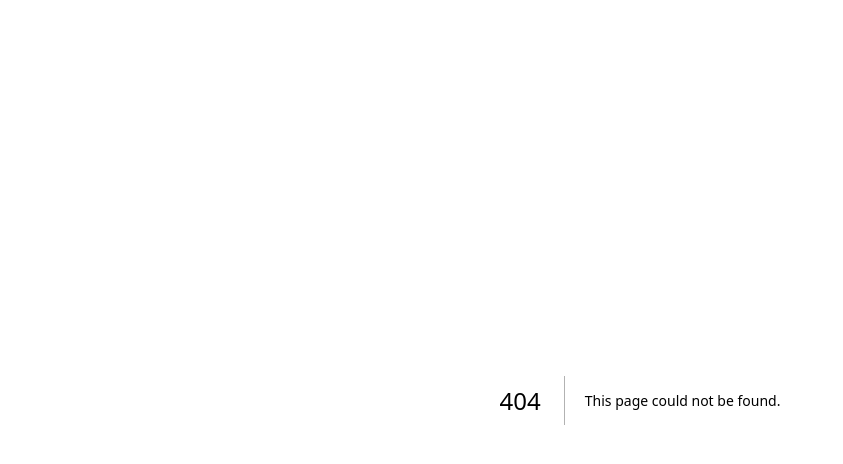
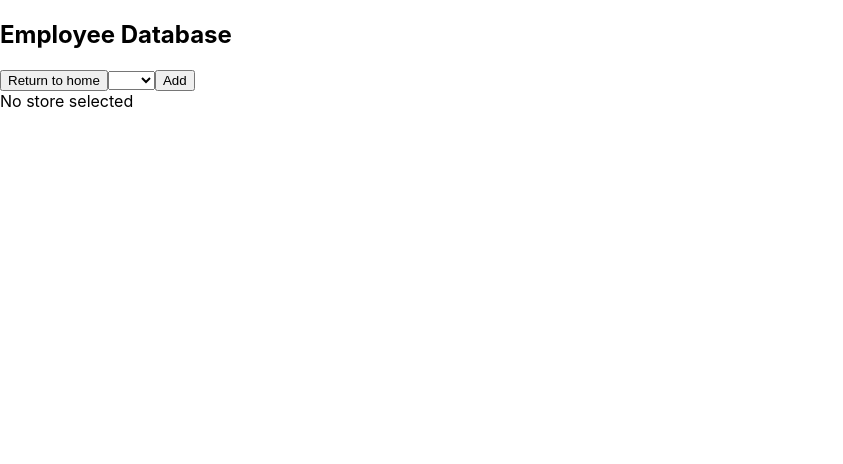
Before and after one commit to EljiahR/k-xlsx-converter-front-end, a Next.js app: page /dashboard/test in a window 1280 px wide. Before the commit this address had no page. Shown: the top 464 px of the page, without its empty margins (0-843 px from the left). Built offline with nearby package versions, Linux system fonts and the light colour scheme.

Commit message:
Made a test variant of the admin edit page

```diff
--- a/src/app/_components/admin/Edit.jsx
+++ b/src/app/_components/admin/Edit.jsx
@@ -142,7 +142,7 @@ const Edit = ({ selectedStore, data, setData, search }) => {
       const employeeToDelete = JSON.parse(JSON.stringify(employee));
       delete employeeToDelete.edit;
       console.log(employeeToDelete);
-      if (storeNumber != "0-0") {
+      if (selectedStore != "0-0") {
         const response = await fetch(
           `https://kxlsxconverterapi.onrender.com/Employee/`,
           {
@@ -410,9 +410,9 @@ const Edit = ({ selectedStore, data, setData, search }) => {
                     <p>Lunch Override: {employee["getsLunchAsAdult"]}</p>
                     <p>Position Override: {employee["positionOverride"]}</p>
                     <p>Bathroom Order: {employee["bathroomOrder"]}</p>
-                    (
-                      {employee["isACallUp"]} ? <p>Call Up</p> : null
-                    )
+                    {employee["isACallUp"] ?
+                      <p>Call Up</p>
+                    : null}
                     <button
                       onClick={() => enableEdit(employee.employeeId, true)}
                     >
--- a/src/app/dashboard/(admin)/employees/page.jsx
+++ b/src/app/dashboard/(admin)/employees/page.jsx
@@ -27,7 +27,6 @@ const Employees = () => {
       } else {
         console.log(AuthService.getCurrentUser());
         setIsLoggedIn(true);
-        document.title = "Edit";
       }
     }
   },[])
--- /dev/null
+++ b/src/app/dashboard/(admin)/test/page.jsx
@@ -0,0 +1,66 @@
+"use client"
+
+import "@/styles/globals.css";
+import Add from "@/components/admin/Add";
+import Edit from "@/components/admin/Edit";
+import Link from "next/link";
+import { useState } from "react";
+
+const Test = () => {
+    const [selectedStore, setSelectedStore] = useState("");
+    const [section, setSection] = useState("edit");
+    const [data, setData] = useState(null);
+    const [search, setSearch] = useState("");
+
+    const handleSearch = (e) => {
+        setSearch(e.target.value);
+    };
+
+    const handleSectionChange = (e) => {
+        setSection(section == "add" ? "edit" : "add");
+    };
+
+    const handleSelectedStore = (e) => {
+        setSelectedStore(e.target.value);
+    };
+
+    return (
+        <>
+
+          <div id="employee-page-div">
+          <h2>Employee Database</h2>
+          <Link href="/">
+            <button>Return to home</button>
+          </Link>
+          <select name="stores" id="stores" onChange={handleSelectedStore}>
+            <option value={""}></option>
+            <option value={"0-0"}>Test</option>
+          </select>
+          <button
+            onClick={handleSectionChange}
+            value={section == "add" ? "edit" : "add"}
+          >
+            {section == "add" ? "Edit/View" : "Add"}
+          </button>
+        </div>
+        {section == "edit" && (
+          <>
+            {data != null && (
+              <input type="text" value={search} onChange={handleSearch} />
+            )}
+            <Edit
+              selectedStore={selectedStore}
+              data={data}
+              setData={setData}
+              search={search}
+            />
+          </>
+        )}
+        {section == "add" && (
+          <Add selectedStore={selectedStore} data={data} setData={setData} />
+        )}
+      </>
+    );
+}
+
+export default Test;
--- a/tsconfig.json
+++ b/tsconfig.json
@@ -16,7 +16,8 @@
     "paths": {
       "@/components/*": ["/src/app/_components/*"],
       "@/lib/*": ["/src/app/_lib/*"],
-      "@/styles/*": ["/src/app/_styles/*"]
+      "@/styles/*": ["/src/app/_styles/*"],
+      "@/admin/*": ["/src/app/dashboard/(admin)/*"]
     },
     "plugins": [
       {
```
Also changed, not shown: src/app/dashboard/(admin)/login/page.jsx (+7 -0 lines).
